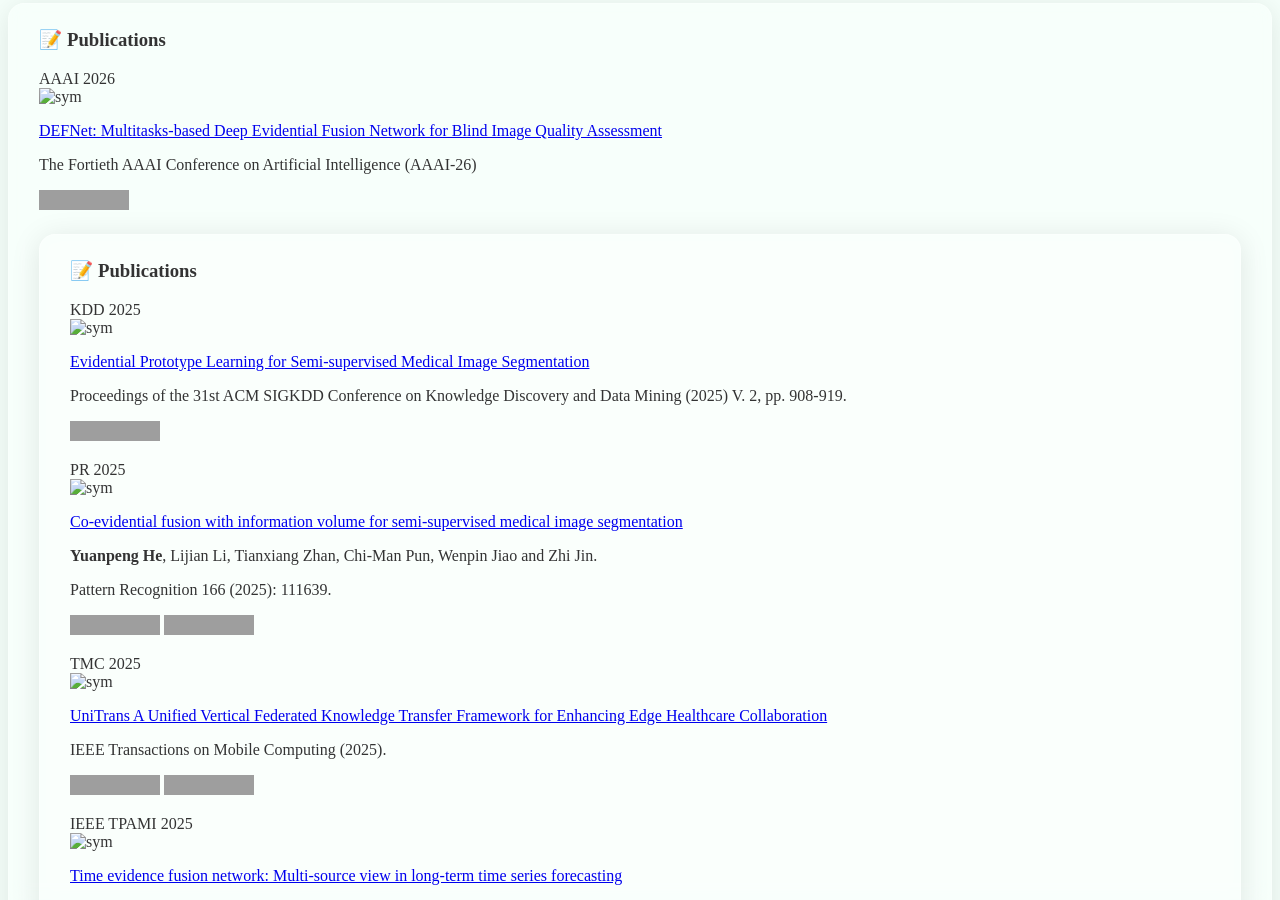
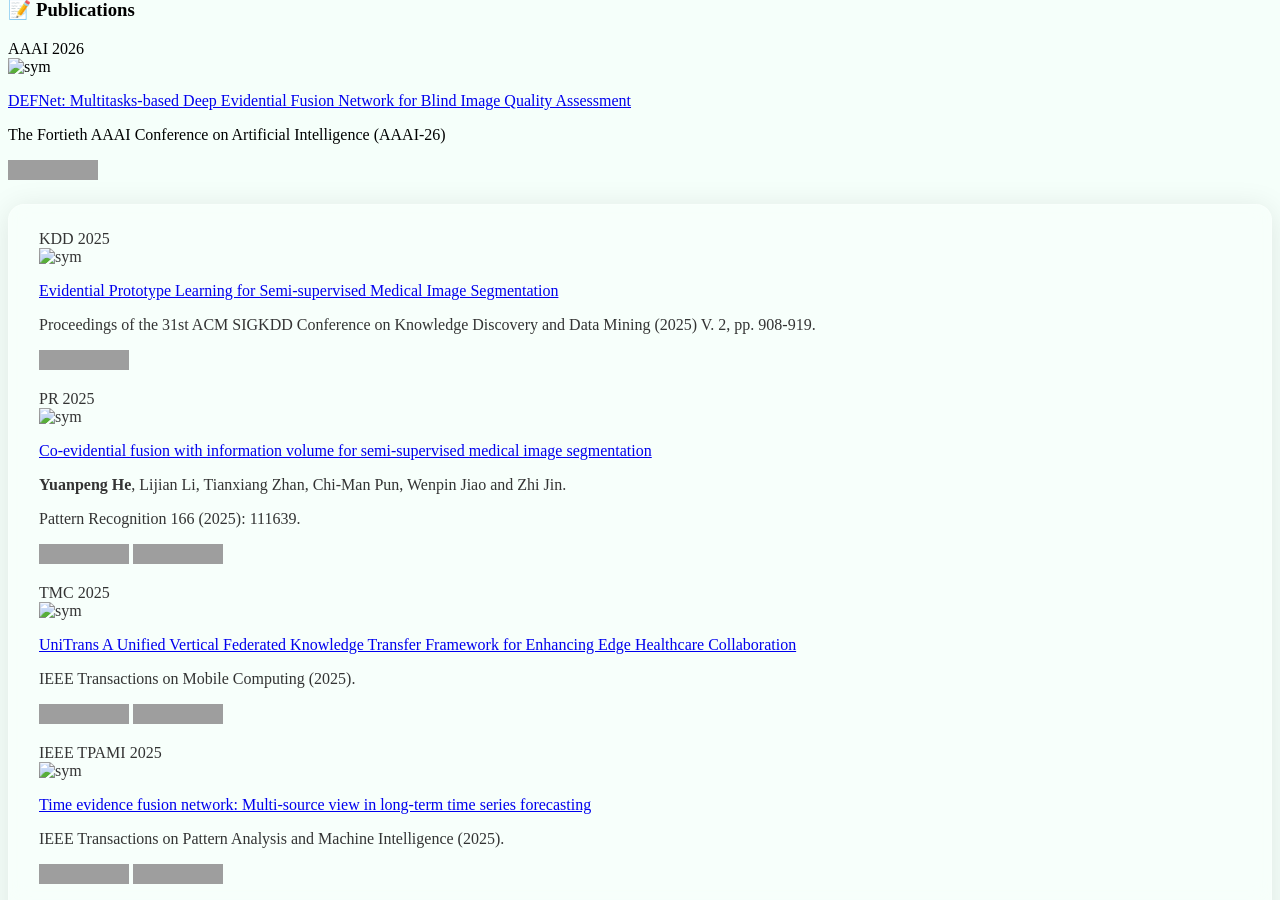
Before and after one commit to heyuanpengpku/heyuanpeng.github.io, a Jekyll site: the page built from _pages/includes/pub.md, in a window 1280 px wide and 900 px high, scrolled down 553 px, cut to the strip 0-900 px from the top of the window. Built offline with Jekyll 4.4.1, drawn with Linux system fonts in a browser that asks for light colours; our own code applies the rules of GitHub Pages for plain Markdown files; grey boxes are pictures that could not be loaded.

Commit message:
2025-11-08 13:18:57

```diff
--- a/_pages/includes/pub.md
+++ b/_pages/includes/pub.md
@@ -1,5 +1,3 @@
-<div class="art-box-glass" markdown="1">
-
 # 📝 Publications
 
 <div class='paper-box'><div class='paper-box-image'><div><div class="badge">AAAI 2026</div><img src='images/covers/2026-aaai-hyp.png' alt="sym" width="100%"></div></div>
@@ -16,8 +14,6 @@ The Fortieth AAAI Conference on Artificial Intelligence (AAAI-26)
 
 
 <div class="art-box-glass" markdown="1">
-
-# 📝 Publications
 
 <div class='paper-box'><div class='paper-box-image'><div><div class="badge">KDD 2025</div><img src='images/covers/2025-kdd-hyp.png' alt="sym" width="100%"></div></div>
 <div class='paper-box-text' markdown="1">
```
